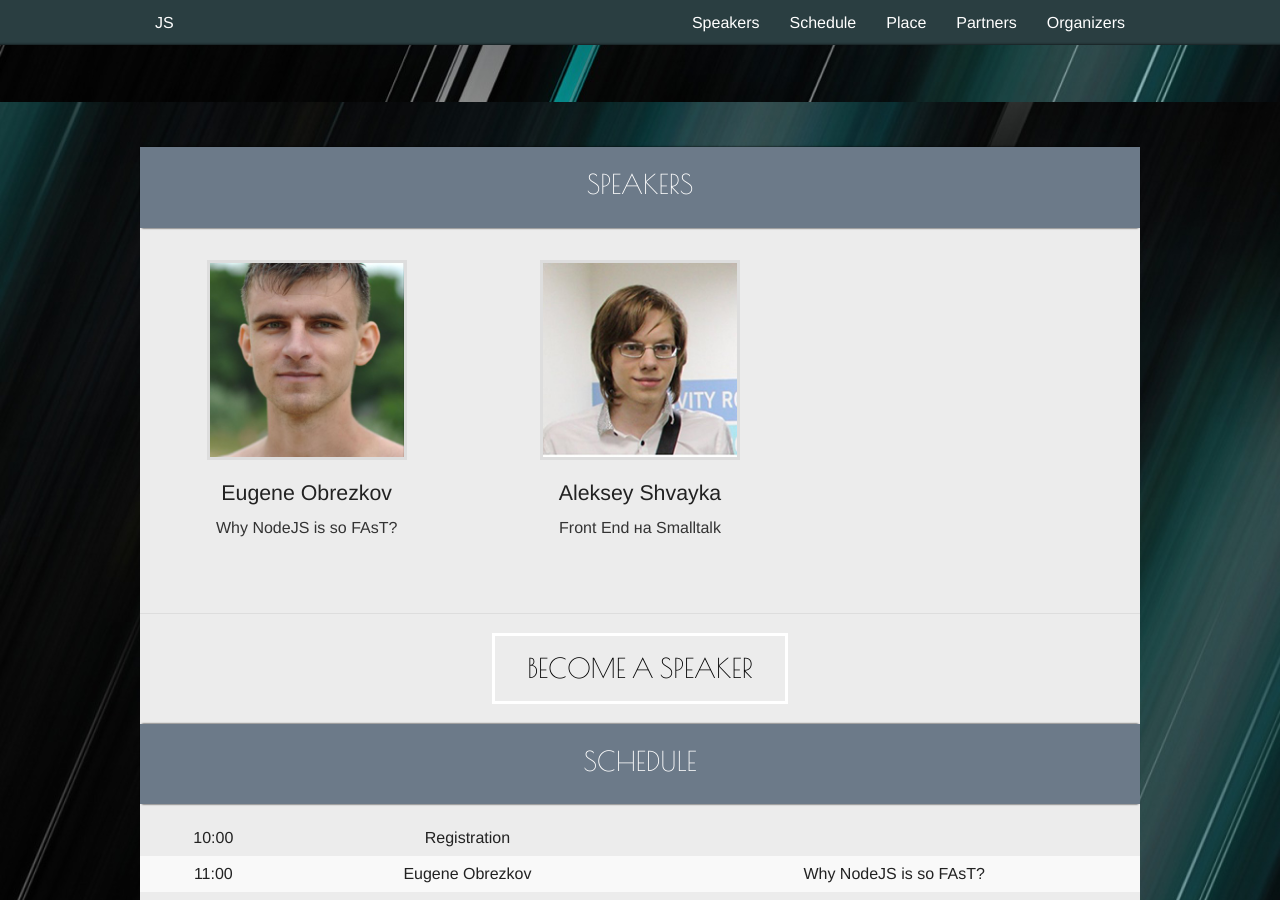
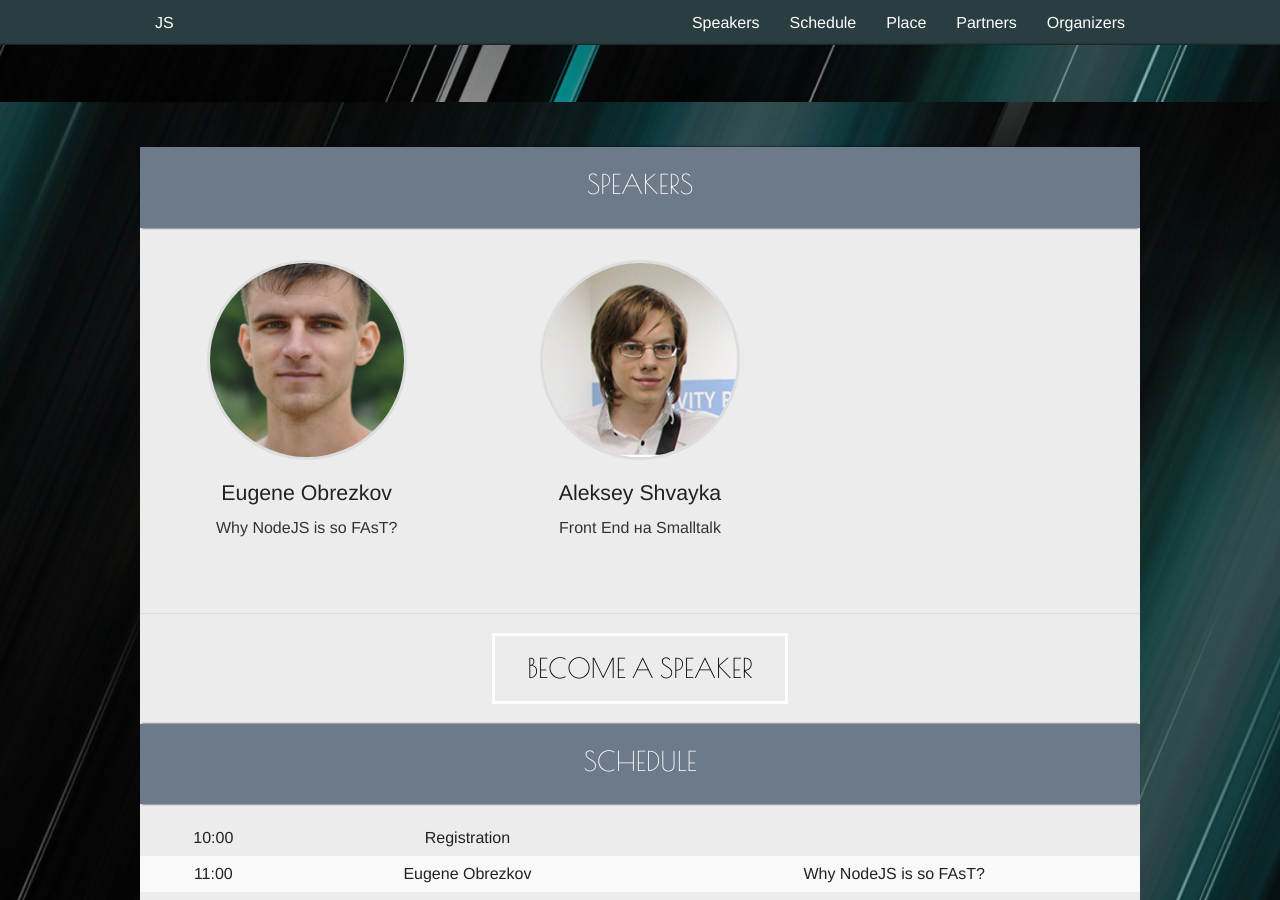
Before and after one commit to ghaiklor/kirovohradjs.com, a Jekyll site: the page built from index.html, in a window 1280 px wide and 900 px high, scrolled down 798 px. Built offline with Jekyll 4.4.1, drawn with Linux system fonts in a browser that asks for light colours.

Commit message:
Change border to 100% for all images

```diff
--- a/assets/css/styles.css
+++ b/assets/css/styles.css
@@ -141,7 +141,7 @@
 section.organizers ul .photo img {
   -webkit-filter: grayscale(0);
   filter: grayscale(0);
-  border-radius: 0;
+  border-radius: 100%;
   border: 3px solid #DDDDDD;
   max-height: 100%;
 }
@@ -149,7 +149,7 @@
 section.organizers ul .photo img:hover {
   -webkit-filter: grayscale(0.2);
   filter: grayscale(0.2);
-  border-radius: 100%;
+  border-radius: 0;
 }
 
 section.organizers ul .name {
@@ -341,13 +341,13 @@
 }
 
 section.speakers ul .photo img {
-  border-radius: 0;
+  border-radius: 100%;
   border: 3px solid #DDDDDD;
   max-height: 100%;
 }
 
 section.speakers ul .photo img:hover {
-  border-radius: 100%;
+  border-radius: 0;
 }
 
 section.speakers ul .name {
```
